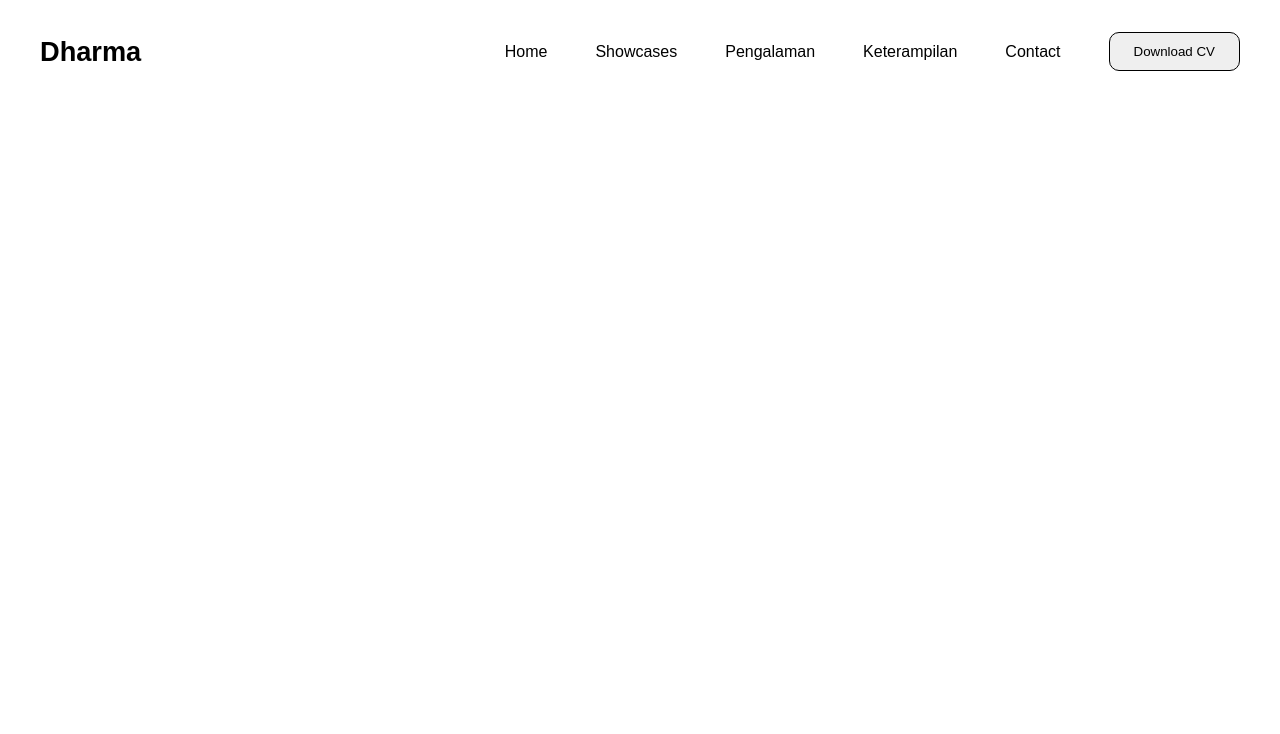
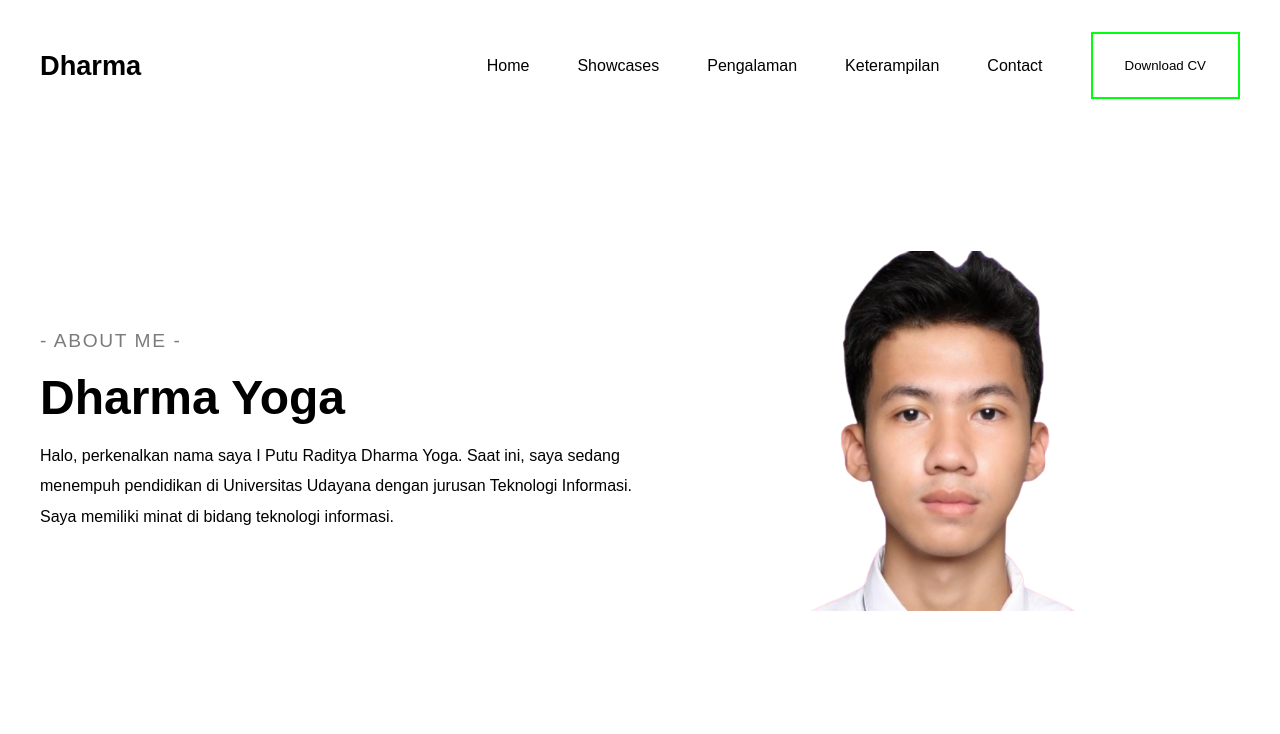
Before and after one commit to iprdy/Portofolio-Web, a plain HTML site: page index.html in a window 1280 px wide. Drawn offline with Linux system fonts and the light colour scheme; a web font is replaced by a local one.

Commit message:
Nambahin halaman home, serta gambar dan mengubah beberapa css

```diff
--- a/css/style.css
+++ b/css/style.css
@@ -2,6 +2,7 @@
 
 :root {
     --titleColor: #000000;
+    --PreTitleColor: #444444b4;
     --titleColorHover: #757575;
     --titleColorActive:
     --textColor: #171717;
@@ -78,20 +79,18 @@ a {
 
 /* Button */
 .btn {
-    padding: 0.7rem 1.5rem;
-    border: 1.5px solid var(--borderColor);
-    border-radius: 10px;
+    padding: 1.5rem 2rem;
+    border: 2px solid rgb(0, 255, 13);
+    background-color: #ffffff23;
     cursor: pointer;
 }
 
 .btn:hover {
-    border: 1.5px solid var(--titleColorHover);
-    color: var(--titleColorHover);
+    background-color: #adf7b030;
 }
 
 .btn:active {
-    background-color: #d9d9d9;
-    color: var(--titleColorHover)
+    background-color: #95d2963e;
 }
 /* End of Button */
 
@@ -113,3 +112,40 @@ a {
     right: 35px;
 }
 /* End of Burger */
+
+/* Title */
+.pre-title {
+    text-transform: uppercase;
+    letter-spacing: 0.1rem;
+    color: var(--PreTitleColor);
+    padding-bottom: 10px;
+    position: relative;
+    width: fit-content;
+    font-weight: 400;
+    font-size: 1.2rem;
+}
+/* End of Title */
+
+/* Hero Section */
+#hero {
+    height: 600px;
+    display: grid;
+    grid-template-columns: 1fr 1fr;
+    align-items: center;
+}
+
+.hero-name {
+    font-size: 3rem;
+    margin: 0.5rem 0 1rem;
+}
+
+.hero-right img {
+    width: 60%;
+    height: 50%;
+}
+
+.hero-right {
+    display: flex;
+    justify-content: center;
+}
+/* End of Hero Section */
--- a/index.html
+++ b/index.html
@@ -8,10 +8,9 @@
     <link rel="stylesheet" href="./css/style.css">
 </head>
 <body>
-
-    <!-- Navbar -->
     <header>
         <div class="main-container">
+            <!-- Navbar -->
             <div class="navbar">
                 <div class="dharma">
                     <a href="/">Dharma</a>
@@ -24,7 +23,7 @@
                         <li><a href="#pengalaman">Pengalaman</a></li>
                         <li><a href="#keterampilan">Keterampilan</a></li>
                         <li><a href="#contact">Contact</a></li>
-                        <li><a href="./assets/file/CV.pdf" target="_blank"><button class="btn">Download CV</button></a></li>
+                        <li><a href="" target=""><button class="btn">Download CV</button></a></li>
                     </ul>
                 </nav>
 
@@ -35,11 +34,33 @@
                     <div class="line-3"></div>
                 </div>
                 <!-- Akhir dari responsif -->
+            </div>
+            <!-- End of Navbar -->
 
-            </div>
+            <!-- Ini untuk halaman Home -->
+            <section id="hero">
+                <div class="hero-left">
+                    <h3 class="pre-title">- About me -</h3>
+                    <h1 class="hero-name">Dharma Yoga</h1>
+                    <p>
+                        Halo, perkenalkan nama saya I Putu Raditya Dharma Yoga.
+                        Saat ini, saya sedang menempuh pendidikan di Universitas Udayana dengan jurusan Teknologi Informasi.
+                        Saya memiliki minat di bidang teknologi informasi.
+                    </p>
+                </div>
+                <div class="hero-right">
+                    <img src="/assets/dharma.png" alt="Dharma">
+                </div>
+            </section>
+            <!-- End of Home -->
+
         </div>
     </header>
-    <!-- End of Navbar -->
+
+
+    <section>
+
+    </section>
 
 </body>
 </html>
```
Also changed, not shown: assets/dharma.png (added).
